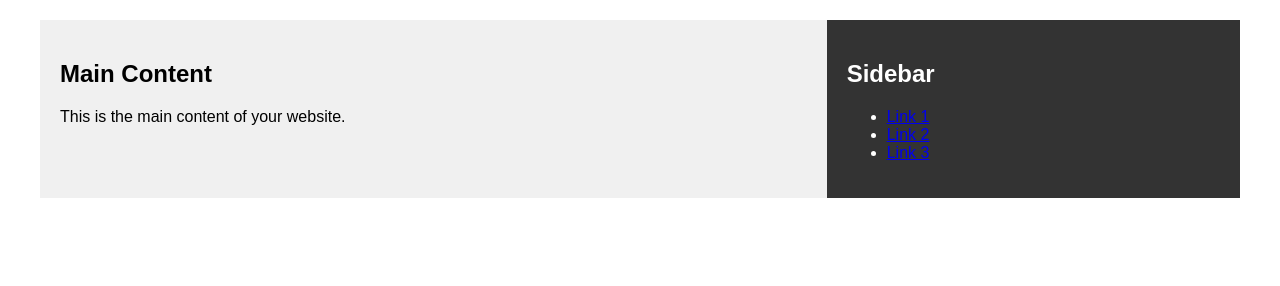
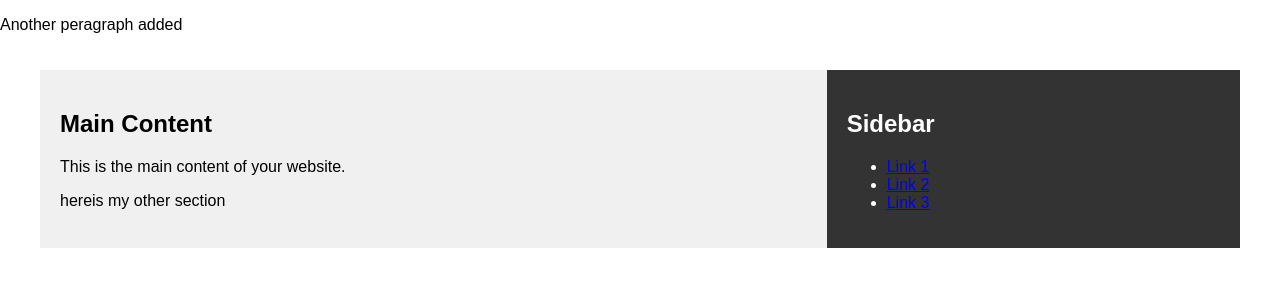
Before and after one commit to gsrasel/my-second-repo, a plain HTML site: page index.html in a window 1280 px wide. Drawn offline with Linux system fonts and the light colour scheme.

Commit message:
second commit

```diff
--- a/index.html
+++ b/index.html
@@ -34,6 +34,7 @@
 <body>
     <header>
         <!-- Your navigation heading section goes here (as provided in the previous response) -->
+        <p>Another peragraph added</p>
     </header>
 
     <div class="container">
@@ -41,6 +42,7 @@
             <!-- Main content of your website goes here -->
             <h2>Main Content</h2>
             <p>This is the main content of your website.</p>
+            <p>hereis my other section </p>
         </main>
 
         <aside class="sidebar">
```
